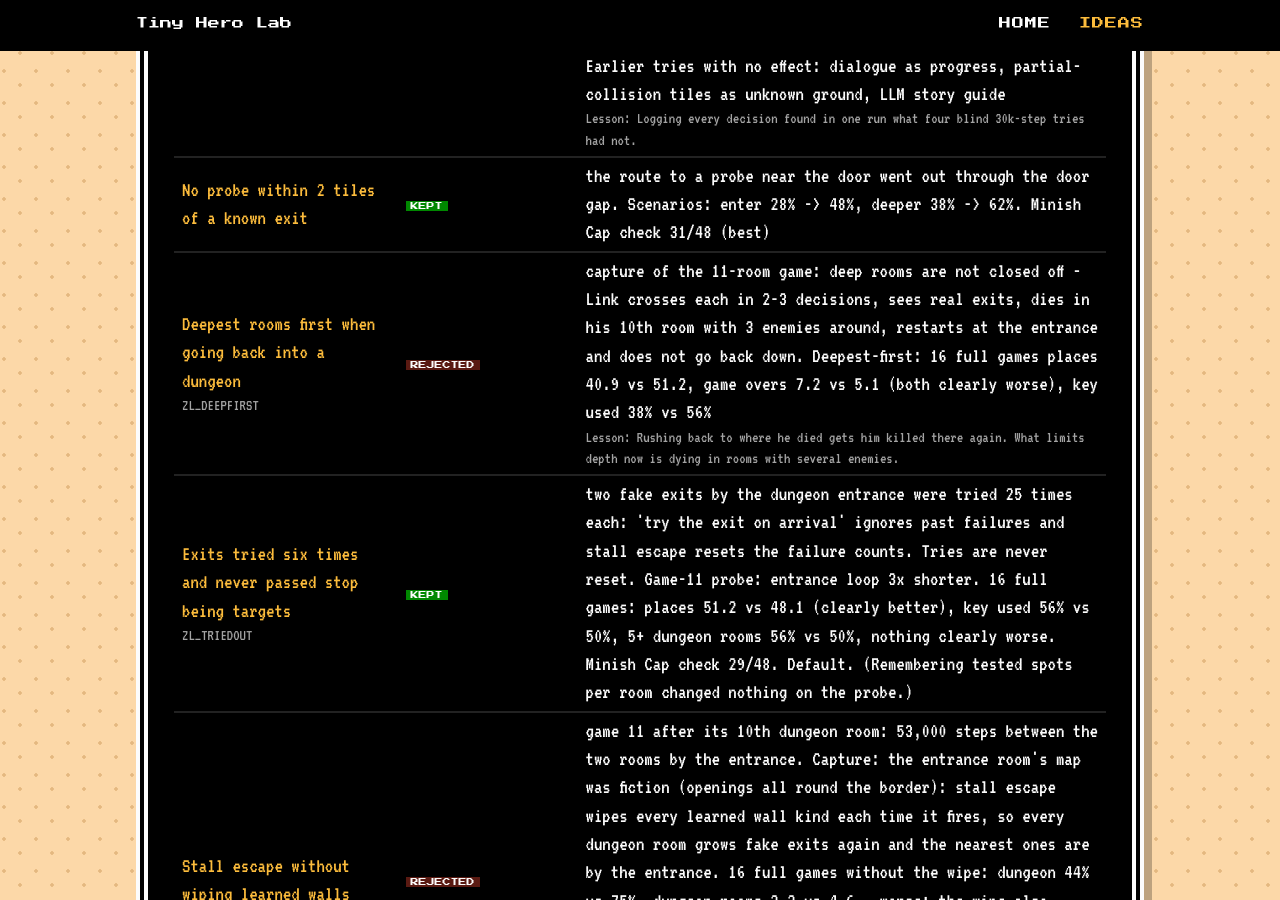
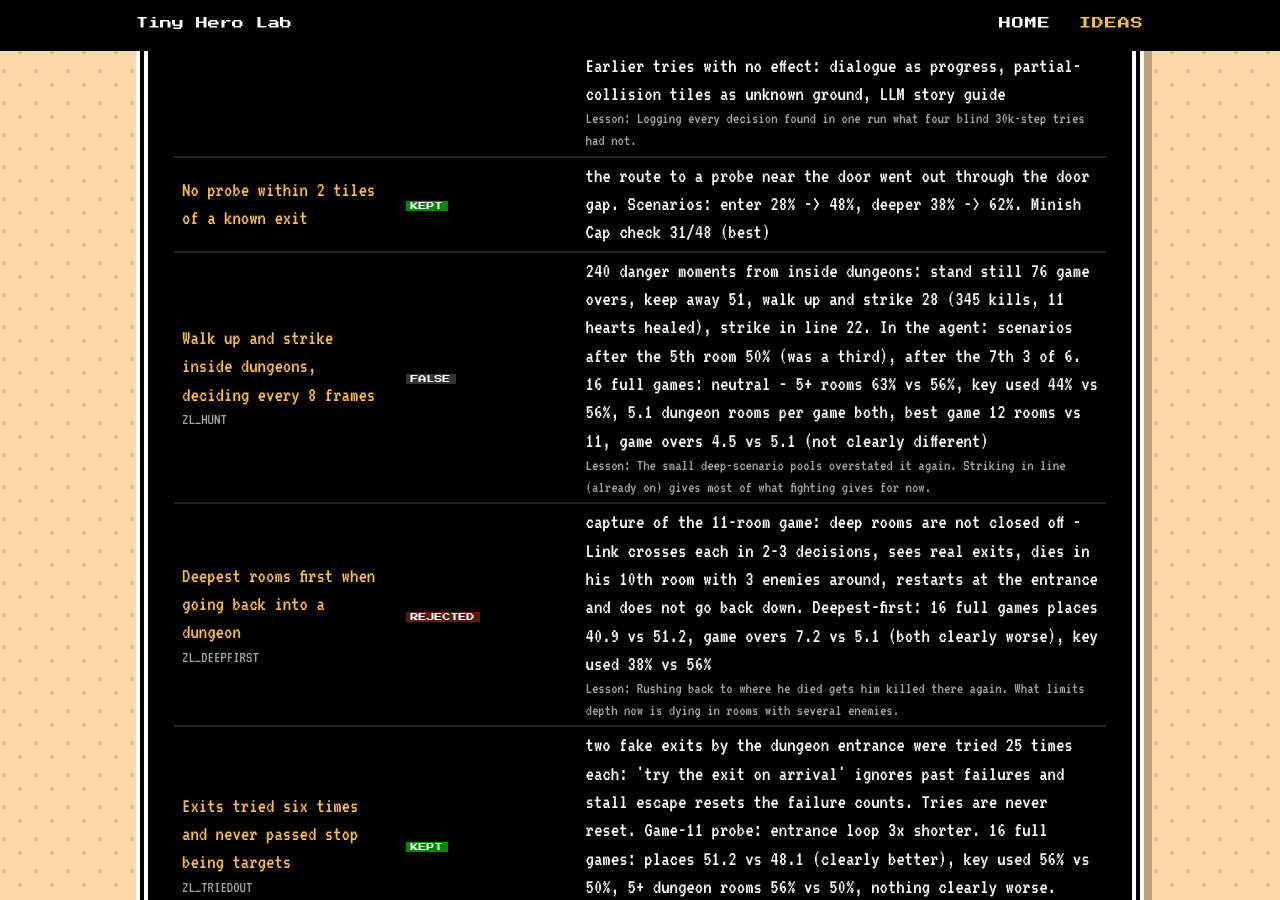
Before and after one commit to sofianedjerbi/zelda-agent-devblog, a Jekyll site: the page built from ideas.html, in a window 1280 px wide and 900 px high, scrolled down 5533 px. Built offline with Jekyll 4.4.1, drawn with Linux system fonts in a browser that asks for light colours.

Commit message:
Record: dungeon hunting neutral in full games

```diff
--- a/_data/tried.yml
+++ b/_data/tried.yml
@@ -6,6 +6,7 @@
     - {name: "No try-new-ground on a known exit", status: kept, result: "entering a dungeon every ground kind is new, and the nearest 'new' tile was the doorway behind Link: his third goal walked him back out. 3 rooms after entering: 41% -> 78%", lesson: "Found by tracing one scenario, after two wrong guesses."}
     - {name: "Minish Cap from the game's start: the town stall", status: testing, result: "decision log: the festival = talk to Zelda, she walks to her next spot, follow. 'Stay with and talk to your companion' (ZL_ESCORT): story score 101 at 25k steps instead of 37k. Then a second blocker, same in both: with Zelda following, Link keeps trying the south gate, a text box stops him (one line on screen for 8,400 steps), and his map shows a solid wall across the town to the north. 70k steps: still 5 places. Earlier tries with no effect: dialogue as progress, partial-collision tiles as unknown ground, LLM story guide", lesson: "Logging every decision found in one run what four blind 30k-step tries had not."}
     - {name: "No probe within 2 tiles of a known exit", status: kept, result: "the route to a probe near the door went out through the door gap. Scenarios: enter 28% -> 48%, deeper 38% -> 62%. Minish Cap check 31/48 (best)"}
+    - {name: "Walk up and strike inside dungeons, deciding every 8 frames", switch: HUNT, status: off, result: "240 danger moments from inside dungeons: stand still 76 game overs, keep away 51, walk up and strike 28 (345 kills, 11 hearts healed), strike in line 22. In the agent: scenarios after the 5th room 50% (was a third), after the 7th 3 of 6. 16 full games: neutral - 5+ rooms 63% vs 56%, key used 44% vs 56%, 5.1 dungeon rooms per game both, best game 12 rooms vs 11, game overs 4.5 vs 5.1 (not clearly different)", lesson: "The small deep-scenario pools overstated it again. Striking in line (already on) gives most of what fighting gives for now."}
     - {name: "Deepest rooms first when going back into a dungeon", switch: DEEPFIRST, status: rejected, result: "capture of the 11-room game: deep rooms are not closed off - Link crosses each in 2-3 decisions, sees real exits, dies in his 10th room with 3 enemies around, restarts at the entrance and does not go back down. Deepest-first: 16 full games places 40.9 vs 51.2, game overs 7.2 vs 5.1 (both clearly worse), key used 38% vs 56%", lesson: "Rushing back to where he died gets him killed there again. What limits depth now is dying in rooms with several enemies."}
     - {name: "Exits tried six times and never passed stop being targets", switch: TRIEDOUT, status: kept, result: "two fake exits by the dungeon entrance were tried 25 times each: 'try the exit on arrival' ignores past failures and stall escape resets the failure counts. Tries are never reset. Game-11 probe: entrance loop 3x shorter. 16 full games: places 51.2 vs 48.1 (clearly better), key used 56% vs 50%, 5+ dungeon rooms 56% vs 50%, nothing clearly worse. Minish Cap check 29/48. Default. (Remembering tested spots per room changed nothing on the probe.)"}
     - {name: "Stall escape without wiping learned walls", status: rejected, result: "game 11 after its 10th dungeon room: 53,000 steps between the two rooms by the entrance. Capture: the entrance room's map was fiction (openings all round the border): stall escape wipes every learned wall kind each time it fires, so every dungeon room grows fake exits again and the nearest ones are by the entrance. 16 full games without the wipe: dungeon 44% vs 75%, dungeon rooms 2.2 vs 4.6 - worse: the wipe also clears wrongly learned walls early on. Wipe restored. Also tried: go straight back to the room of the last game over - no gain, and the game-start scenario dropped to 6 of 8. Off", lesson: "The wipe is needed early and harmful late. The agent must tell 'I tested this spot in this room' from 'this kind of ground is a wall'."}
```
